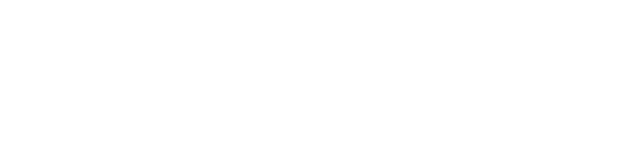
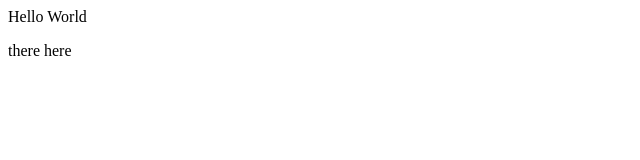
Before and after one commit to haruzen/newtest-repo2, a plain HTML site: page index.html in a window 1280 px wide. Shown: the whole page, without its empty margins (0-640 px from the left). Drawn offline with Linux system fonts and the light colour scheme.

Commit message:
added there here

```diff
--- a/index.html
+++ b/index.html
@@ -6,6 +6,7 @@
     <title>Document AAA</title>
 </head>
 <body>
-
+    <div> Hello World </div>
+    <p> there here</p>
 </body>
 </html>
```
